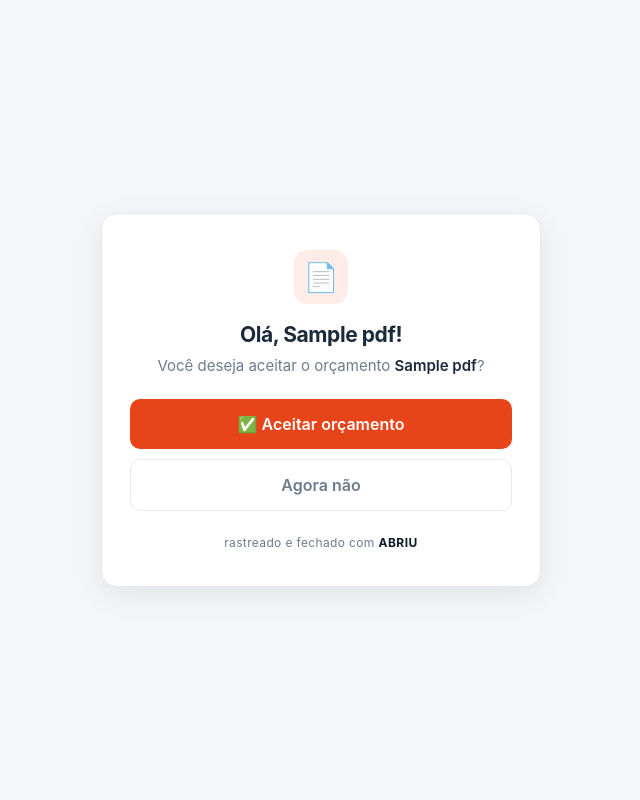
After one commit to arcoestevez96/orcamentos, a Flask app: page /aceitar/1 in a window 1280 px wide. The commit adds this page. Shown: the whole page, without its empty margins (319-959 px from the left). Run offline with Flask 3, Linux system fonts and the light colour scheme; a database or web service that is not in the repository returns one stand-in record (values such as "Sample title"); some libraries are stand-ins or nearby versions.

Commit message:
feat(valor): Fase 2 — aceite do orcamento + lead scoring
- Aceite no link do cliente: rota publica /aceitar/<token> (pdfs e orcamentos),
  pagina aceite.html (aceitar/recusar), grava decisao+decisao_em, idempotente.
  Ao aceitar/recusar, notifica o dono (SSE + web push + canais) na hora.
- Link de aceite vai no e-mail (botao verde) e no WhatsApp (upload e renovacao).
- Lead scoring no dashboard: selo Quente (>=3 aberturas) / Morno (1-2) / Frio (0),
  e selo 'Aceito'/'Recusou' quando ha decisao (prioridade sobre temperatura).
- Migracao: colunas decisao/decisao_em em pdfs e orcamentos (PG + SQLite).
- Testes: 3 novos (grava decisao, idempotente, 404); suite 90 verdes.

```diff
--- a/app.py
+++ b/app.py
@@ -392,7 +392,11 @@ def init_db():
             cur.execute('INSERT INTO config(chave,valor) VALUES(%s,%s) ON CONFLICT DO NOTHING', (k, v))
         cur.execute('ALTER TABLE pdfs ADD COLUMN IF NOT EXISTS arquivo_key TEXT')
         cur.execute('ALTER TABLE pdfs ADD COLUMN IF NOT EXISTS cliente_email TEXT')
+        cur.execute('ALTER TABLE pdfs ADD COLUMN IF NOT EXISTS decisao TEXT')
+        cur.execute('ALTER TABLE pdfs ADD COLUMN IF NOT EXISTS decisao_em TEXT')
         cur.execute('ALTER TABLE orcamentos ADD COLUMN IF NOT EXISTS user_id INTEGER')
+        cur.execute('ALTER TABLE orcamentos ADD COLUMN IF NOT EXISTS decisao TEXT')
+        cur.execute('ALTER TABLE orcamentos ADD COLUMN IF NOT EXISTS decisao_em TEXT')
         cur.execute('ALTER TABLE pdf_acessos ADD COLUMN IF NOT EXISTS fonte TEXT')
         cur.execute('ALTER TABLE pdf_acessos ADD COLUMN IF NOT EXISTS operadora TEXT')
         cur.execute('ALTER TABLE pdf_acessos ADD COLUMN IF NOT EXISTS sistema TEXT')
@@ -498,7 +502,11 @@ def init_db():
             'ALTER TABLE pdfs ADD COLUMN arquivo_key TEXT',
             'ALTER TABLE pdfs ADD COLUMN valor REAL DEFAULT 0',
             'ALTER TABLE pdfs ADD COLUMN cliente_email TEXT',
+            'ALTER TABLE pdfs ADD COLUMN decisao TEXT',
+            'ALTER TABLE pdfs ADD COLUMN decisao_em TEXT',
             'ALTER TABLE orcamentos ADD COLUMN user_id INTEGER',
+            'ALTER TABLE orcamentos ADD COLUMN decisao TEXT',
+            'ALTER TABLE orcamentos ADD COLUMN decisao_em TEXT',
         ]:
             try: con.execute(col_sql)
             except Exception: pass
@@ -1024,9 +1032,14 @@ def notificar_email_gmail(refresh_token, sender_email, html, subject='👁 Notif
     except Exception as e:
         return False, str(e)
 
-def enviar_pdf_email_cliente(cfg, cliente_email, cliente_nome, titulo, pdf_bytes, filename, link):
+def enviar_pdf_email_cliente(cfg, cliente_email, cliente_nome, titulo, pdf_bytes, filename, link, link_aceite=''):
     """Envia o PDF rastreado como anexo para o email do cliente."""
     assunto = f"Orçamento: {titulo}"
+    botao_aceite = f"""
+      <p style="color:#444;font-size:15px;margin-top:18px">Gostou? Você pode aceitar o orçamento com um clique:</p>
+      <a href="{link_aceite}" style="display:inline-block;background:#16a34a;color:#fff;text-decoration:none;padding:12px 28px;border-radius:8px;font-weight:600;margin:8px 0">
+        ✅ Aceitar orçamento
+      </a>""" if link_aceite else ''
     corpo_html = f"""
     <div style="font-family:Arial,sans-serif;max-width:600px;margin:0 auto;padding:20px">
       <h2 style="color:#0D1B2A">Olá, {cliente_nome}!</h2>
@@ -1039,6 +1052,7 @@ def enviar_pdf_email_cliente(cfg, cliente_email, cliente_nome, titulo, pdf_bytes
       <a href="{link}" style="display:inline-block;background:#E8441A;color:#fff;text-decoration:none;padding:12px 28px;border-radius:8px;font-weight:600;margin:8px 0">
         Ver orçamento online
       </a>
+      {botao_aceite}
       <p style="color:#888;font-size:13px;margin-top:24px">
         Qualquer dúvida estou à disposição. Obrigado!
       </p>
@@ -1319,8 +1333,8 @@ def dashboard():
     from flask import g
     u = g.current_user
     uid = u['id']
-    sql = 'SELECT id,token,cliente_nome,cliente_telefone,titulo,filename,status,criado_em,aberto_em,aberturas,valor FROM pdfs WHERE user_id=%s ORDER BY criado_em DESC' if USE_PG else \
-          'SELECT id,token,cliente_nome,cliente_telefone,titulo,filename,status,criado_em,aberto_em,aberturas,valor FROM pdfs WHERE user_id=? ORDER BY criado_em DESC'
+    sql = 'SELECT id,token,cliente_nome,cliente_telefone,titulo,filename,status,criado_em,aberto_em,aberturas,valor,decisao FROM pdfs WHERE user_id=%s ORDER BY criado_em DESC' if USE_PG else \
+          'SELECT id,token,cliente_nome,cliente_telefone,titulo,filename,status,criado_em,aberto_em,aberturas,valor,decisao FROM pdfs WHERE user_id=? ORDER BY criado_em DESC'
     pdfs = db_exec(sql, (uid,), fetch='all') or []
     for p in pdfs:
         p['valor'] = float(p['valor'] or 0)
@@ -1427,6 +1441,59 @@ def atualizar_status(id):
 @login_required
 def gerar_link(token):
     return jsonify({'link': f"{get_base_url()}/ver/{token}"})
+
+# ── Aceite do orçamento (fecha a venda no próprio link do cliente) ────────────
+
+def _buscar_por_token(token):
+    """Retorna (tabela, registro) procurando o token em pdfs e depois em orcamentos."""
+    cols = 'id, token, cliente_nome, titulo, user_id, decisao'
+    for tabela in ('pdfs', 'orcamentos'):
+        sql = f'SELECT {cols} FROM {tabela} WHERE token=%s' if USE_PG else \
+              f'SELECT {cols} FROM {tabela} WHERE token=?'
+        r = db_exec(sql, (token,), fetch='one')
+        if r:
+            return tabela, r
+    return None, None
+
+@app.route('/aceitar/<token>', methods=['GET', 'POST'])
+@csrf_exempt
+def aceitar(token):
+    """Página pública onde o cliente aceita ou recusa o orçamento."""
+    # tabela vem de um conjunto fixo ({'pdfs','orcamentos'}) — nunca de input do usuário
+    tabela, reg = _buscar_por_token(token)
+    if not reg:
+        return render_template('aceite.html', titulo='', cliente='', token=token,
+                               decisao='inexistente'), 404
+    ja = (reg.get('decisao') or '')
+    if request.method == 'POST' and not ja:
+        decisao = request.form.get('decisao', 'aceito')
+        if decisao not in ('aceito', 'recusado'):
+            decisao = 'aceito'
+        sql = f'UPDATE {tabela} SET decisao=%s, decisao_em=%s WHERE token=%s' if USE_PG else \
+              f'UPDATE {tabela} SET decisao=?, decisao_em=? WHERE token=?'
+        db_exec(sql, (decisao, now_str(), token))
+        ja = decisao
+        owner = reg.get('user_id')
+        if owner:
+            hora = datetime.now(BRASILIA).strftime('%H:%M')
+            if decisao == 'aceito':
+                txt  = f"🎉 {reg['cliente_nome']} ACEITOU o orçamento '{reg['titulo']}' às {hora}!"
+                html = (f'<div style="font-family:sans-serif;padding:2rem;background:#f0fdf4;border-radius:12px">'
+                        f'<h2 style="color:#16a34a">🎉 Orçamento Aceito!</h2>'
+                        f'<p><strong>{reg["cliente_nome"]}</strong> aceitou <strong>{reg["titulo"]}</strong>'
+                        f' às <strong>{hora}</strong>. Hora de combinar os próximos passos!</p></div>')
+            else:
+                txt  = f"🙁 {reg['cliente_nome']} recusou o orçamento '{reg['titulo']}' às {hora}."
+                html = (f'<div style="font-family:sans-serif;padding:2rem;background:#fef2f2;border-radius:12px">'
+                        f'<h2 style="color:#dc2626">Orçamento recusado</h2>'
+                        f'<p><strong>{reg["cliente_nome"]}</strong> recusou <strong>{reg["titulo"]}</strong>'
+                        f' às <strong>{hora}</strong>.</p></div>')
+            cfg_u = get_user_config(owner)
+            sse_push(owner, 'decisao', {'nome': reg['cliente_nome'], 'titulo': reg['titulo'], 'decisao': decisao})
+            send_web_push(owner, txt, reg['titulo'])
+            threading.Thread(target=lambda: notificar(cfg_u, txt, html), daemon=True).start()
+    return render_template('aceite.html', titulo=reg['titulo'], cliente=reg['cliente_nome'],
+                           token=token, decisao=ja)
 
 # ── PDFs ─────────────────────────────────────────────────────────────────────
 
@@ -1487,6 +1554,7 @@ def upload_pdf():
              cliente_email, request.form.get('titulo', filename), arquivo_db,
              arquivo_key, filename, 'enviado', now_str(), valor, uid))
     link = f"{get_base_url()}/pdf/{token}"
+    link_aceite = f"{get_base_url()}/aceitar/{token}"
     cliente_nome = request.form.get('cliente_nome', 'Cliente')
     cliente_tel = request.form.get('cliente_telefone', '').strip()
     titulo = request.form.get('titulo', filename)
@@ -1499,7 +1567,7 @@ def upload_pdf():
     if cliente_tel and cfg.get('zapi_instance') and cfg.get('zapi_token') and cfg.get('zapi_client_token'):
         phone = '55' + cliente_tel if not cliente_tel.startswith('55') else cliente_tel
         caption = f"Olá, {cliente_nome}! 👋\n\nSegue o orçamento *{titulo}* conforme solicitado.\n\nQualquer dúvida estou à disposição!"
-        link_msg = f"🔗 Para visualizar online: {link}"
+        link_msg = f"🔗 Para visualizar online: {link}\n\n✅ Aceitar o orçamento: {link_aceite}"
         def _enviar_wpp(pdf=pdf_snapshot, fn=fname, cap=caption, lm=link_msg):
             try:
                 notificar_zapi_documento(
@@ -1516,7 +1584,7 @@ def upload_pdf():
     if cliente_email:
         def _enviar_email(pdf=pdf_snapshot, fn=fname):
             try:
-                enviar_pdf_email_cliente(cfg, cliente_email, cliente_nome, titulo, pdf, fn, link)
+                enviar_pdf_email_cliente(cfg, cliente_email, cliente_nome, titulo, pdf, fn, link, link_aceite)
             except Exception:
                 pass
         threading.Thread(target=_enviar_email, daemon=True).start()
@@ -1776,6 +1844,7 @@ def renovar_link(id):
                 (novo_token, now_str(), 'enviado', arquivo_novo_db, novo_key, id))
 
     link = f"{get_base_url()}/pdf/{novo_token}"
+    link_aceite = f"{get_base_url()}/aceitar/{novo_token}"
 
     cfg          = get_user_config(uid)
     cliente_tel  = (p.get('cliente_telefone') or '').strip()
@@ -1788,7 +1857,7 @@ def renovar_link(id):
     if cliente_tel and cfg.get('zapi_instance') and cfg.get('zapi_token') and cfg.get('zapi_client_token'):
         phone   = '55' + cliente_tel if not cliente_tel.startswith('55') else cliente_tel
         caption = f"Olá, {cliente_nome}! 👋\n\nSegue o orçamento atualizado conforme solicitado.\n\nQualquer dúvida estou à disposição!"
-        link_msg = f"🔗 Para visualizar online: {link}"
+        link_msg = f"🔗 Para visualizar online: {link}\n\n✅ Aceitar o orçamento: {link_aceite}"
         def _reenviar_wpp(pdf=pdf_snap, fn=fname, cap=caption, lm=link_msg):
             try:
                 notificar_zapi_documento(
@@ -1805,7 +1874,7 @@ def renovar_link(id):
     if cliente_email_dest:
         def _reenviar_email(pdf=pdf_snap, fn=fname):
             try:
-                enviar_pdf_email_cliente(cfg, cliente_email_dest, cliente_nome, titulo_pdf, pdf, fn, link)
+                enviar_pdf_email_cliente(cfg, cliente_email_dest, cliente_nome, titulo_pdf, pdf, fn, link, link_aceite)
             except Exception:
                 pass
         threading.Thread(target=_reenviar_email, daemon=True).start()
--- /dev/null
+++ b/templates/aceite.html
@@ -0,0 +1,58 @@
+<!DOCTYPE html>
+<html lang="pt-BR">
+<head>
+<meta charset="UTF-8">
+<meta name="viewport" content="width=device-width, initial-scale=1.0">
+<title>{% if decisao == 'aceito' %}Aceite confirmado{% elif decisao == 'recusado' %}Resposta registrada{% else %}Aceitar orçamento{% endif %} — ABRIU</title>
+<meta name="robots" content="noindex">
+<style>
+  :root { --navy:#0D1B2A; --coral:#E8441A; --ink:#1b2a3a; --line:#e5e9ef; --mute:#6b7c8d; }
+  * { box-sizing: border-box; }
+  body { margin:0; font-family:-apple-system,BlinkMacSystemFont,"Segoe UI",Roboto,Arial,sans-serif;
+         background:#f4f6f9; color:var(--ink); display:flex; min-height:100vh; align-items:center; justify-content:center; padding:20px; }
+  .card { background:#fff; border:1px solid var(--line); border-radius:16px; max-width:440px; width:100%;
+          padding:36px 28px; text-align:center; box-shadow:0 8px 30px rgba(13,27,42,.08); }
+  .mark { width:54px; height:54px; border-radius:14px; margin:0 auto 18px; display:flex; align-items:center; justify-content:center; font-size:28px; }
+  h1 { font-size:21px; margin:0 0 8px; letter-spacing:-.02em; }
+  p { font-size:15px; color:var(--mute); line-height:1.5; margin:0 0 22px; }
+  .titulo { font-weight:600; color:var(--ink); }
+  .btn { display:block; width:100%; border:none; border-radius:10px; padding:15px; font-size:16px; font-weight:600;
+         cursor:pointer; margin-bottom:10px; font-family:inherit; }
+  .btn-aceitar { background:var(--coral); color:#fff; }
+  .btn-aceitar:hover { filter:brightness(1.05); }
+  .btn-recusar { background:transparent; color:var(--mute); border:1px solid var(--line); }
+  .brand { margin-top:24px; font-size:12px; color:var(--mute); letter-spacing:.03em; }
+  .brand b { color:var(--navy); letter-spacing:.04em; }
+</style>
+</head>
+<body>
+  <div class="card">
+    {% if decisao == 'inexistente' %}
+      <div class="mark" style="background:#fef2f2;color:#dc2626">⚠️</div>
+      <h1>Orçamento não encontrado</h1>
+      <p>Este link pode ter expirado ou estar incorreto. Fale com quem enviou o orçamento.</p>
+
+    {% elif decisao == 'aceito' %}
+      <div class="mark" style="background:#f0fdf4;color:#16a34a">🎉</div>
+      <h1>Aceite confirmado!</h1>
+      <p>Você aceitou o orçamento <span class="titulo">{{ titulo }}</span>. Avisamos quem te enviou — em breve devem entrar em contato para os próximos passos. Obrigado!</p>
+
+    {% elif decisao == 'recusado' %}
+      <div class="mark" style="background:#f4f6f9;color:#6b7c8d">✓</div>
+      <h1>Resposta registrada</h1>
+      <p>Tudo bem, registramos que este orçamento não atende agora. Se mudar de ideia, fale com quem te enviou.</p>
+
+    {% else %}
+      <div class="mark" style="background:rgba(232,68,26,.1);color:var(--coral)">📄</div>
+      <h1>Olá, {{ cliente }}!</h1>
+      <p>Você deseja aceitar o orçamento <span class="titulo">{{ titulo }}</span>?</p>
+      <form method="POST" action="/aceitar/{{ token }}">
+        <button class="btn btn-aceitar" name="decisao" value="aceito" type="submit">✅ Aceitar orçamento</button>
+        <button class="btn btn-recusar" name="decisao" value="recusado" type="submit">Agora não</button>
+      </form>
+    {% endif %}
+
+    <div class="brand">rastreado e fechado com <b>ABRIU</b></div>
+  </div>
+</body>
+</html>
```
Also changed, not shown: templates/dashboard.html (+17 -1 lines), tests/test_authorization.py (+26 -0 lines).
